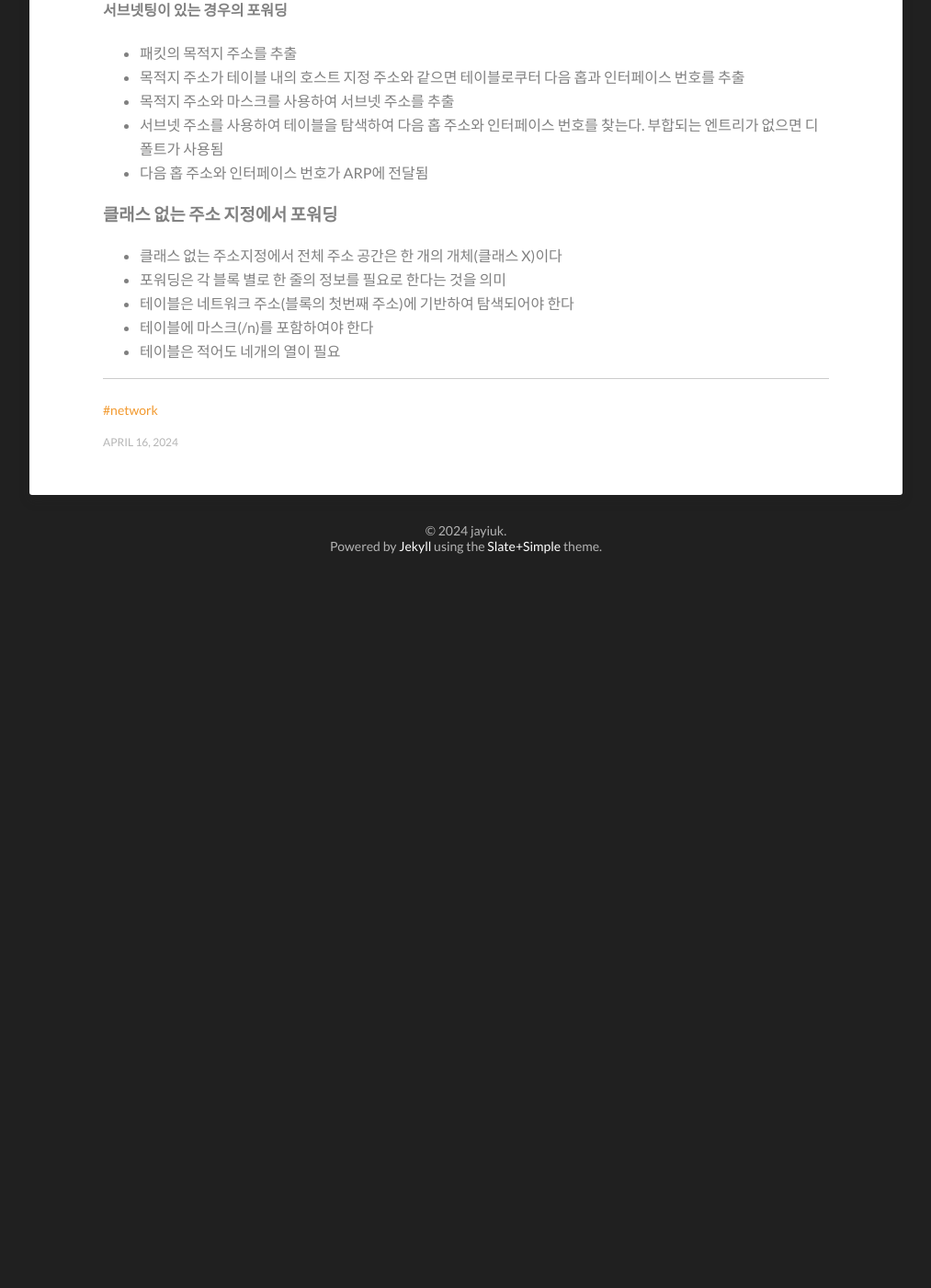
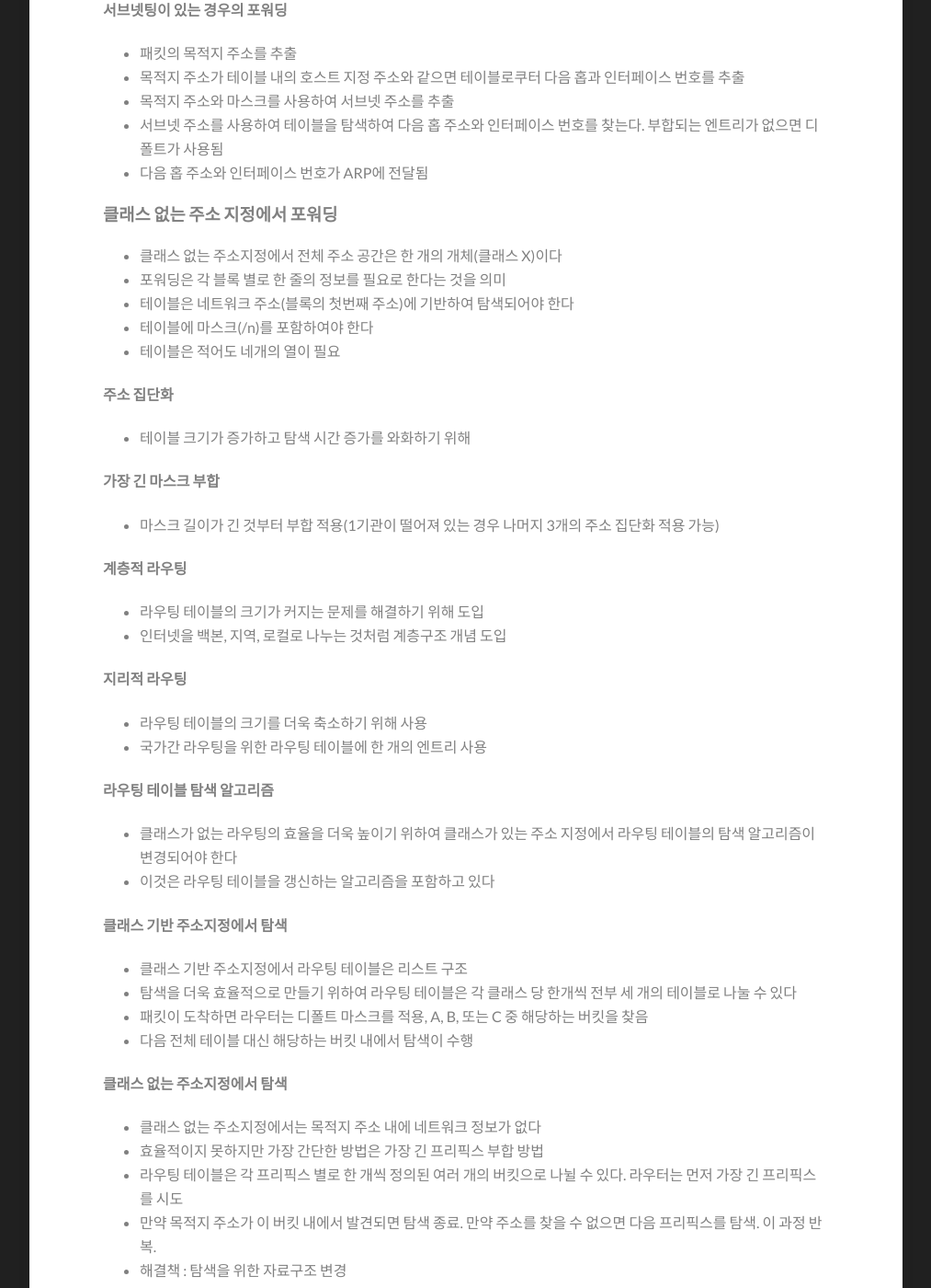
Before and after one commit to jayiuk/jayiuk.github.io, a Jekyll site: the page built from _posts/2024-04-16-IP패킷전달과포워딩.md, in a window 1280 px wide and 1400 px high, scrolled down 2627 px. Shown: the whole window at 92% size, without its empty margins (133-1146 px from the left). Built offline with Jekyll 4.4.1, drawn with Linux system fonts in a browser that asks for light colours; formulas are drawn with MathJax 3; comment, search, counter and statistics services are not loaded; before the commit the page ends 3257 px from its top, so only the background shows below that; some of the changed text lies outside the part shown.

Commit message:
agdaggaf

```diff
--- a/_posts/2024-04-16-IP패킷전달과포워딩.md
+++ b/_posts/2024-04-16-IP패킷전달과포워딩.md
@@ -93,3 +93,82 @@ date-string : April 16, 2024
 - 테이블은 네트워크 주소(블록의 첫번째 주소)에 기반하여 탐색되어야 한다
 - 테이블에 마스크(/n)를 포함하여야 한다
 - 테이블은 적어도 네개의 열이 필요
+
+#### 주소 집단화
+- 테이블 크기가 증가하고 탐색 시간 증가를 와화하기 위해
+
+#### 가장 긴 마스크 부합
+- 마스크 길이가 긴 것부터 부합 적용(1기관이 떨어져 있는 경우 나머지 3개의 주소 집단화 적용 가능)
+
+#### 계층적 라우팅
+- 라우팅 테이블의 크기가 커지는 문제를 해결하기 위해 도입
+- 인터넷을 백본, 지역, 로컬로 나누는 것처럼 계층구조 개념 도입
+
+#### 지리적 라우팅
+- 라우팅 테이블의 크기를 더욱 축소하기 위해 사용
+- 국가간 라우팅을 위한 라우팅 테이블에 한 개의 엔트리 사용
+
+#### 라우팅 테이블 탐색 알고리즘
+- 클래스가 없는 라우팅의 효율을 더욱 높이기 위하여 클래스가 있는 주소 지정에서 라우팅 테이블의 탐색 알고리즘이 변경되어야 한다
+- 이것은 라우팅 테이블을 갱신하는 알고리즘을 포함하고 있다
+
+#### 클래스 기반 주소지정에서 탐색
+- 클래스 기반 주소지정에서 라우팅 테이블은 리스트 구조
+- 탐색을 더욱 효율적으로 만들기 위하여 라우팅 테이블은 각 클래스 당 한개씩 전부 세 개의 테이블로 나눌 수 있다
+- 패킷이 도착하면 라우터는 디폴트 마스크를 적용, A, B, 또는 C 중 해당하는 버킷을 찾음
+- 다음 전체 테이블 대신 해당하는 버킷 내에서 탐색이 수행
+
+#### 클래스 없는 주소지정에서 탐색
+- 클래스 없는 주소지정에서는 목적지 주소 내에 네트워크 정보가 없다
+- 효율적이지 못하지만 가장 간단한 방법은 가장 긴 프리픽스 부합 방법
+- 라우팅 테이블은 각 프리픽스 별로 한 개씩 정의된 여러 개의 버킷으로 나뉠 수 있다. 라우터는 먼저 가장 긴 프리픽스를 시도
+- 만약 목적지 주소가 이 버킷 내에서 발견되면 탐색 종료. 만약 주소를 찾을 수 없으면 다음 프리픽스를 탐색. 이 과정 반복.
+- 해결책 : 탐색을 위한 자료구조 변경
+
+### 레이블 기반 포워딩
+- 라우팅을 교환으로 대치하여 IP를 연결형 프로토콜처럼 동작하도록 하고자 하는 시도
+
+#### MPLS(Multi-Protocol Label Switching)
+- 1980년대 교환 기술을 구현한 MPLS 라우터 개발
+- 라우터는 목적지 기반, 교환은 레이블 기반으로 패킷 포워딩
+- 이를 위해 새로운 헤더 추가
+
+#### MPLS 헤더
+- 레이블 : 20비트, 라우팅 테이블 인덱스에 사용
+- Exp : 3비트, 실험 목적 예약
+- S : 1비트, 스택 내의 서브헤더 상황 정의(1:마지막)
+- TTL : 8비트 필드, IP데이터그램의 TTL과 유사
+
+#### 계층적 교환
+- MPLS내의 레이블 스택은 계층적 교환이 가능
+- 전통적인 계층적 라우팅과 유사
+- 패킷이 두 개의 레이블을 가진 경우
+  - 상위 레이블은 조직 외부 교환기를 통하여 패킷 포워딩
+  - 하위 레이블은 조직 내에서 패킷을 서브넷까지 전달 사용
+
+## 라우터 구조
+### 구성 요소
+- 입력 포트
+  - 라우터에서 물리 및 데이터 링크 층의 기능을 수행
+  - 시신된 신호로 비트들이 만들어지고 프레임이 패킷으로 역캡슐화
+  - 오류 탐지 및 수정
+  - 패킷을 저장할 수 있는 버퍼(큐)도 가짐
+- 출력 포트
+  - 입력포트와 같은 기능을 수행, 수행 순서는 반대
+  - 출력되는 패킷이 큐에 저장 -> 패킷이 프레임에 캡슐화 -> 프레임이 회선으로 보낼 신호로 변환
+- 라우팅 처리기
+  - 네트워크 계층의 기능을 수행
+  - 목적지 주소를 사용하여 다음 홉 주소를 찾고 동시에 패킷이 전송될 출력 포트 번호도 결정
+- 교환 조직
+  - 라우터에서 가장 복잡한 기능 담당
+  - 패킷을 입력 큐에서 출력 큐로 이동
+  - 다양한 교환 조직 사용
+    - 크로스바 교환기
+      - 각 접점에서 마이크로 교환기 사용
+      - N개 입력과 m개 출력을 격자 형태로 연결
+    - 배년 교환기
+      - 다단계 스위치, 단계의 수는 입력이n개인 경우 $$\log_2^n$$단계로 구성
+      - 도착한 패킷을 목적지 포트에 따라 정렬
+    - 배춰-배년 교환기
+      - 배년 교환기의 문제점은 두 개의 패킷이 같은 출력 포트로 가지 않는 경우에도 이 두 패킷 사이에 내부 충돌이 발생할 수 있다
+      - 도착한 패킷을 목적지 포트에 따라 정렬함으로써 이 문제를 해결
```
